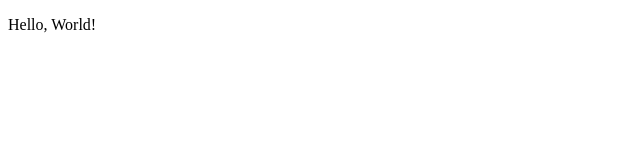
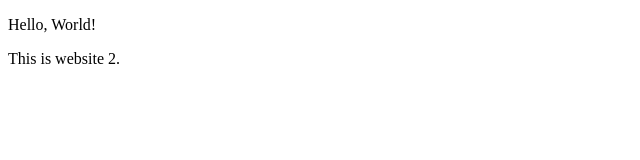
Before and after one commit to NimJay/test-cloud-build, a plain HTML site: page website-2/index.html in a window 1280 px wide. Shown: the full height of the page, 0-640 px from the left. Drawn offline with Linux system fonts and the light colour scheme.

Commit message:
Add "This is website 2." <p>
The purpose of this commit is to test whether changes to website-2 will
trigger the cloudbuild.yaml file in website-3.

```diff
--- a/website-2/index.html
+++ b/website-2/index.html
@@ -5,5 +5,6 @@
   </head>
   <body>
     <p>Hello, World!</p>
+    <p>This is website 2.</p>
   </body>
 </html>
```
